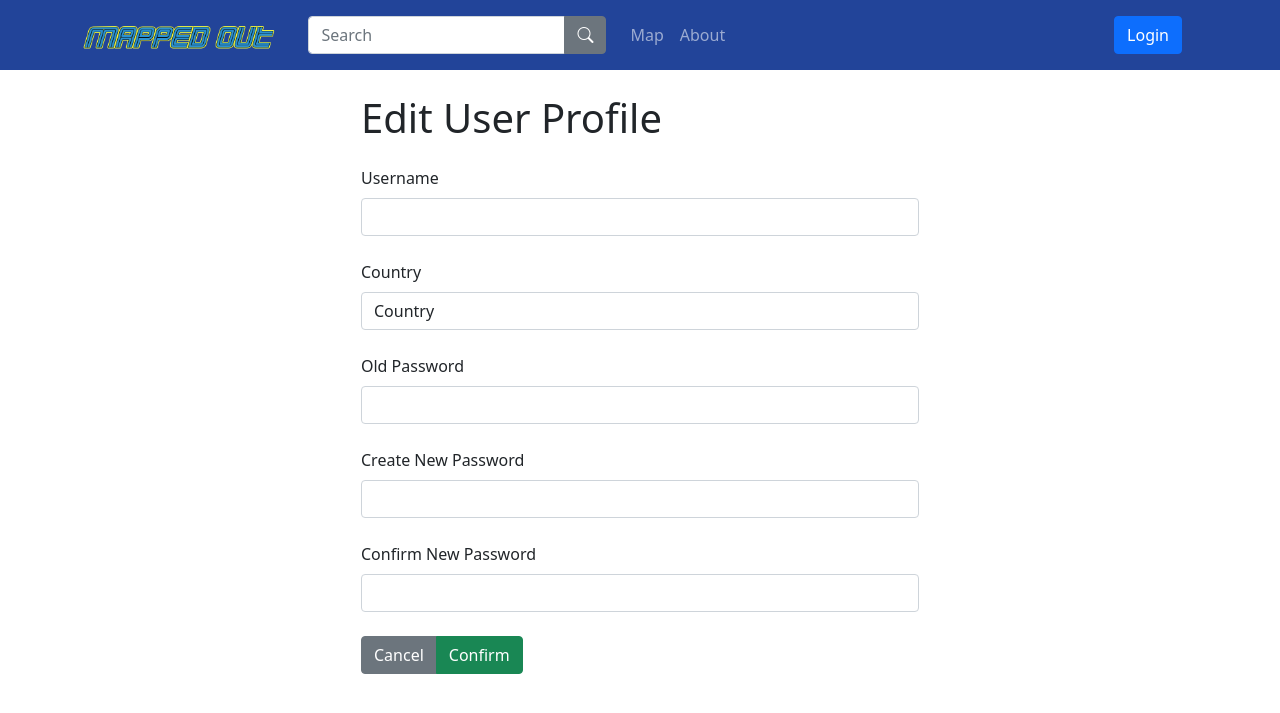
After one commit to InstinctM/mapped_out, a Flask app: page /user-edit in a window 1280 px wide. The commit adds this page. Shown: the top 713 px of the page. Run offline with Flask 2, Linux system fonts and the light colour scheme; some libraries are stand-ins or nearby versions.

Commit message:
Add edit user profile page

```diff
--- a/web/static/js/login.js
+++ b/web/static/js/login.js
@@ -47,6 +47,8 @@ async function onSignup() {
         if (response != null) {
             alert("Successfully created a new account.");
             location.replace("/login");
+        } else {
+            alert("Failed to create an account: Username is taken, please try another username.");
         }
     });
 }
@@ -72,6 +74,7 @@ async function onLogin() {
         localStorage.setItem("username", username);
         localStorage.setItem("token", response["token"]);
         localStorage.setItem("tokenExpire", response["tokenExpire"]);
+        localStorage.setItem("loginMethod", "username");
 
         location.reload();
     });
@@ -93,6 +96,7 @@ function onGoogleLogin(response) {
             localStorage.setItem("username", response["username"]);
             localStorage.setItem("token", response["token"]);
             localStorage.setItem("tokenExpire", response["tokenExpire"]);
+            localStorage.setItem("loginMethod", "google");
 
             location.reload();
         });
--- a/web/static/js/map.js
+++ b/web/static/js/map.js
@@ -52,7 +52,8 @@ function loadPosts(lat = defaultLoc[0], lon = defaultLoc[1], rad = defaultRad) {
         //console.log(response);
         // response is an array of post objects
 
-        response.forEach((post) => {
+        if (response["result"] == "success") {
+            response["posts"].forEach((post) => {
                 let lat = post["latitude"];
                 let lon = post["longitude"];
                 let link = post["link"];
@@ -63,6 +64,7 @@ function loadPosts(lat = defaultLoc[0], lon = defaultLoc[1], rad = defaultRad) {
                     videoMarkers[link] = marker;
                 }
             });
+        }
 
     });
 }
--- /dev/null
+++ b/web/templates/useredit.html
@@ -0,0 +1,110 @@
+{%extends "base.html" %}
+
+<!-- Change the title of this page HERE -->
+{%block title%}User Edit{%endblock%}
+
+
+{%block content%}
+
+<div class="container m-auto">
+    <div class="col-6 m-auto justify-content-center">
+        <h1 id="welcome-txt" class="my-4">Edit User Profile</h1>
+
+        <div class="mb-4">
+            <label class="form-label" for="username">Username</label>
+            <input type="text" id="username" class="form-control" />
+        </div>
+
+        <div class="mb-4">
+            <label class="form-label" for="country">Country</label>
+            <input type="text" id="country" class="form-control" />
+        </div>
+
+        <div id="passwords-container">
+            <div class="mb-4">
+                <label class="form-label" for="passwordold">Old Password</label>
+                <input type="password" id="passwordold" class="form-control" />
+            </div>
+
+            <div class="mb-4">
+                <label class="form-label" for="password">Create New Password</label>
+                <input type="password" id="password" class="form-control" />
+            </div>
+            <div class="mb-4">
+                <label class="form-label" for="password2">Confirm New Password</label>
+                <input type="password" id="password2" class="form-control" />
+            </div>
+        </div>
+
+        <div class="btn-group" role="group" aria-label="Basic example">
+            <button type="button" class="btn btn-secondary" onclick="location.replace('/login')">Cancel</button>
+            <button type="button" class="btn btn-success" onclick="onChangeUserProfile()">Confirm</button>
+        </div>
+    </div>
+</div>
+
+<script src="../static/js/login.js"></script>
+<script>
+    initInput();
+    function initInput() {
+        let username = localStorage.getItem("username");
+        let country = "Country";  // get user info from database
+        document.getElementById("username").value = username;
+        document.getElementById("country").value = country;
+        let method = localStorage.getItem("loginMethod");
+        if (method == "google") {
+            // hide the password section as google user doesn't need password
+            document.getElementById("passwords-container").style.display = "none";
+        }
+    }
+    async function onChangeUserProfile() {
+        let username = document.getElementById("username").value;
+        let country = document.getElementById("country").value;
+        let oldPassword = document.getElementById("passwordold").value;
+        let password = document.getElementById("password").value;
+        let password2 = document.getElementById("password2").value;
+
+        if (!validateUsername(username)) {
+            alert("Invalid username");
+            return;
+        }
+
+        let method = localStorage.getItem("loginMethod");
+        if (method != "google") {
+            if (password != password2) {
+                alert("Password mismatch.");
+                return;
+            } else if (!validatePassword(password)) {
+                alert("Password must be at least 8-character long, contain upper and lower case letters and contain at least one numeric character.");
+                return;
+            }
+        }
+
+        let hashed = await hashPassword(password);
+        let hashedOld = await hashPassword(oldPassword);
+        // send request to api
+        httpPost(API_URL + "/user-update", {
+            "userid": localStorage.getItem("userid"),
+            "token": localStorage.getItem("token"),
+            "newUsername": username,
+            "country": country,
+            "password": hashedOld,
+            "newPassword": hashed,
+        }, (response) => {
+            let result = response["result"];
+            if (result == "success") {
+                alert("Successfully update user profile");
+                localStorage.setItem("username", username);
+                location.replace("/login");
+            } else if (result == "username-taken") {
+                alert("Failed to update profile: Username is taken, try another username.");
+            } else if (result == "wrong-old-password") {
+                alert("Failed to update profile: The old password is wrong.");
+            } else {
+                alert("Failed to update profile: Unauthorized access.");
+            }
+        });
+    }
+</script>
+
+{%endblock%}
--- a/web/web.py
+++ b/web/web.py
@@ -18,6 +18,10 @@ def loginPage():
         return render_template("user.html")
     return render_template("login.html")
 
+@app.route("/user-edit", methods = ["GET"])
+def userEditPage():
+    return render_template("useredit.html")
+
 @app.route("/signup", methods = ["GET"])
 def signupPage():
     return render_template("signup.html")
```
Also changed, not shown: web/templates/user.html (+8 -1 lines). Lines whose indentation alone changed are shown as unchanged.
